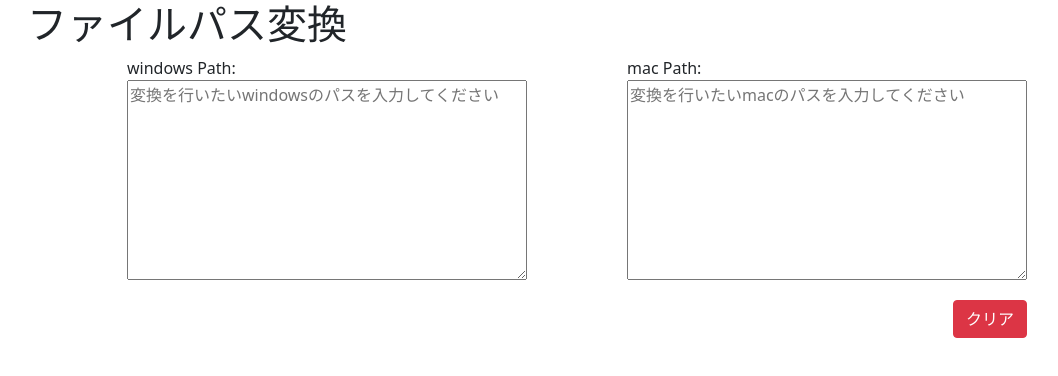
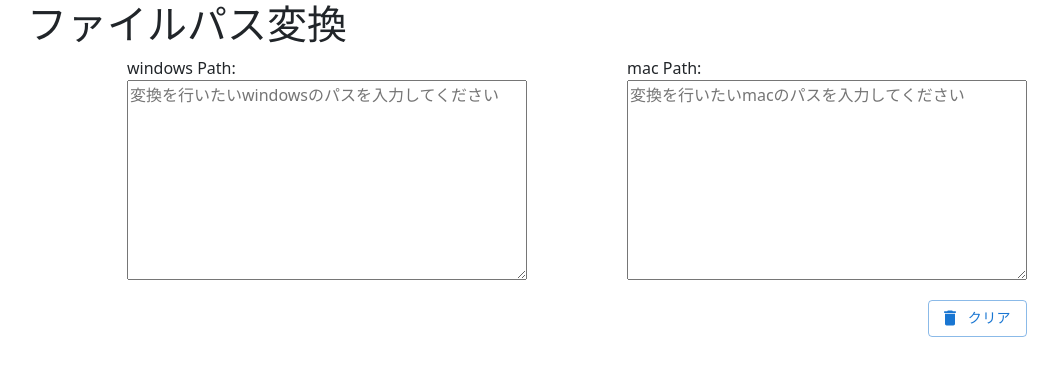
Before and after one commit to powerninja/cross_path, a React (Create React App) app: page / in a window 1280 px wide. Shown: the top 376 px of the page, without its empty margins (113-1171 px from the left). Built offline with nearby package versions, Linux system fonts and the light colour scheme.

Commit message:
change:クリアボタンの見た目を更新

```diff
--- a/src/App.tsx
+++ b/src/App.tsx
@@ -1,5 +1,7 @@
 import { useState, useEffect, useCallback } from 'react';
 import './App.css';
+import Button from '@mui/material/Button';
+import DeleteIcon from '@mui/icons-material/Delete';
 
 export const App = () => {
   //パスの設定
@@ -133,9 +135,9 @@ export const App = () => {
         </div>
       </div>
       <div className="button-container">
-        <button className="btn btn-danger ms-3" onClick={() => clearPath()}>
+        <Button variant="outlined" startIcon={<DeleteIcon />} onClick={() => clearPath()}>
           クリア
-        </button>
+        </Button>
       </div>
     </div>
   );
```
